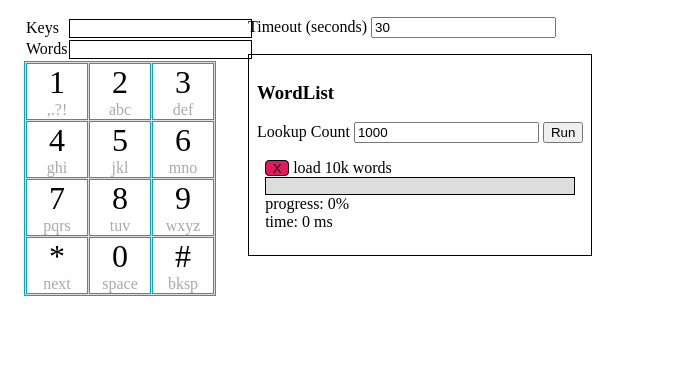
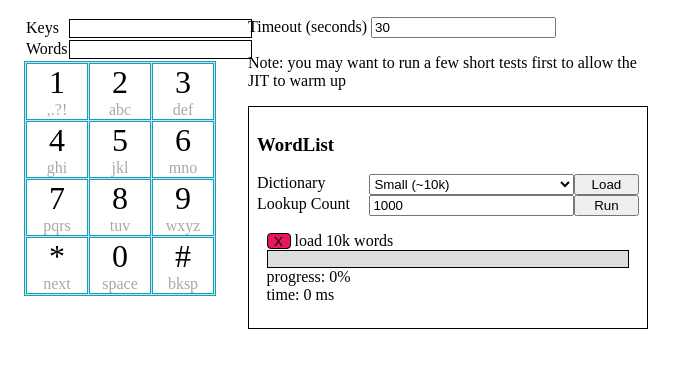
Before and after one commit to s-wigg/ads-tries, a website built with webpack: page dist/index.html in a window 1280 px wide. Shown: the part 58-426 px from the top of the page, without its empty margins (0-687 px from the left). Built offline with nearby package versions, Linux system fonts and the light colour scheme.

Commit message:
Add dropdown to select dictionary size to the perf report template

```diff
--- a/dist/index.css
+++ b/dist/index.css
@@ -71,6 +71,11 @@ ul {
   padding: 0.5rem;
 }
 
+.performance-report--controls {
+  display: grid;
+  grid-template-columns: auto auto auto;
+}
+
 .performance-task {
   width: 95%;
   margin: 1rem auto;
--- a/dist/index.html
+++ b/dist/index.html
@@ -30,6 +30,7 @@
       <h2>Performance Tests</h2>
       <label for="performance--timeout">Timeout (seconds)</label>
       <input name="performance--timeout" value="30">
+      <p>Note: you may want to run a few short tests first to allow the JIT to warm up</p>
       <ul class="performance--report-list"></ul>
     </section>
   </main>
@@ -44,9 +45,18 @@
   <template class="template--performance-report">
     <li class="performance-report">
       <h3 class="performance-report--title">test</h3>
-      <label for="lookup-count">Lookup Count</label>
-      <input name="lookup-count" class="performance-report--lookup-count" value="1000">
-      <button class="performance-report--run-button">Run</button>
+      <div class="performance-report--controls">
+        <label for="dictionary-size">Dictionary</label>
+        <select name="dictionary-size" class="performance-report--dictionary-size" value="small">
+          <option value="small">Small (~10k)</option>
+          <option value="large">Large (~450k)</option>
+        </select>
+        <button class="performance-report--load-dictionary-button">Load</button>
+
+        <label for="lookup-count">Lookup Count</label>
+        <input name="lookup-count" class="performance-report--lookup-count" value="1000">
+        <button class="performance-report--run-button">Run</button>
+      </div>
       <ul class="performance-report--run-list"></ul>
     </li>
   </template>
```
